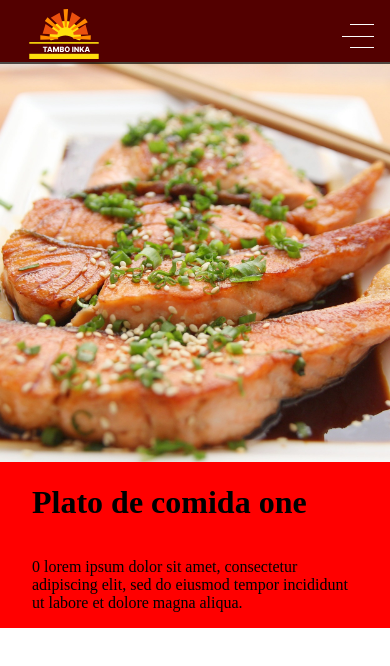
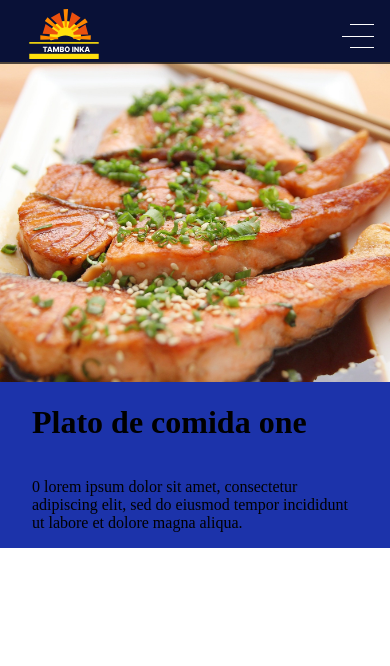
Before and after one commit to echahuin/Tambo-Inka, a Next.js app: page /Detail/0 in a window 390 px wide. Shown: the top 666 px of the page. Built offline with nearby package versions, Linux system fonts and the light colour scheme; a web font is replaced by a local one.

Commit message:
background

```diff
--- a/app/Detail/[id]/styles.module.css
+++ b/app/Detail/[id]/styles.module.css
@@ -34,7 +34,7 @@
         padding-top: 12rem;
         flex-direction: column;
         align-items: center;
-        background: red;
+        background: rgb(28, 51, 170);
     }
     .img{
         height: 25rem;
@@ -55,7 +55,7 @@
             align-items: center;
         }
         .img{
-            height: 25rem;
+            height: 20rem;
             width: 100%;
             max-width: 300px;
             /* min-width: 550px; */
```
